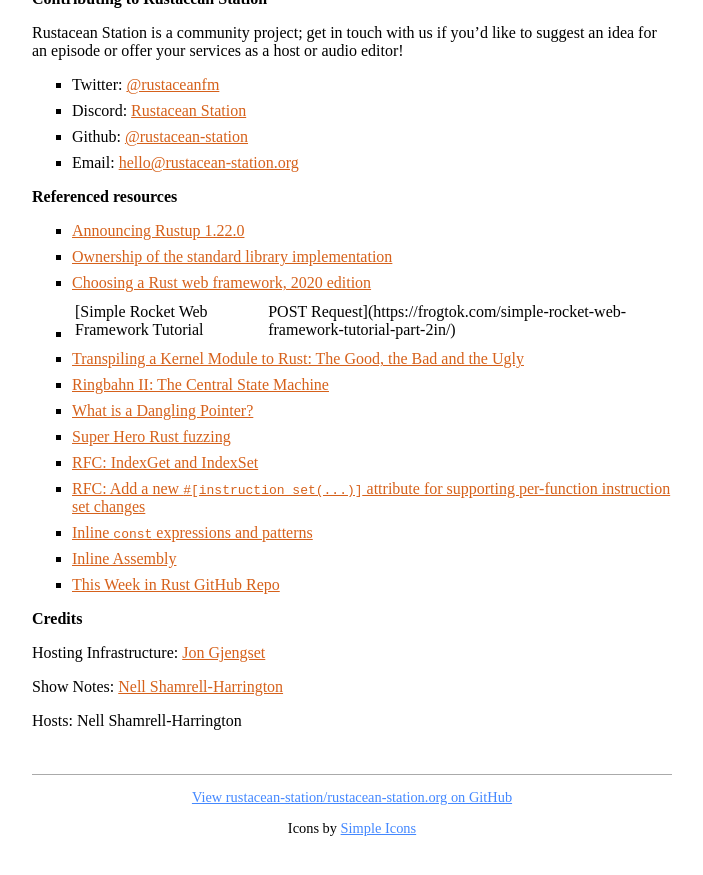
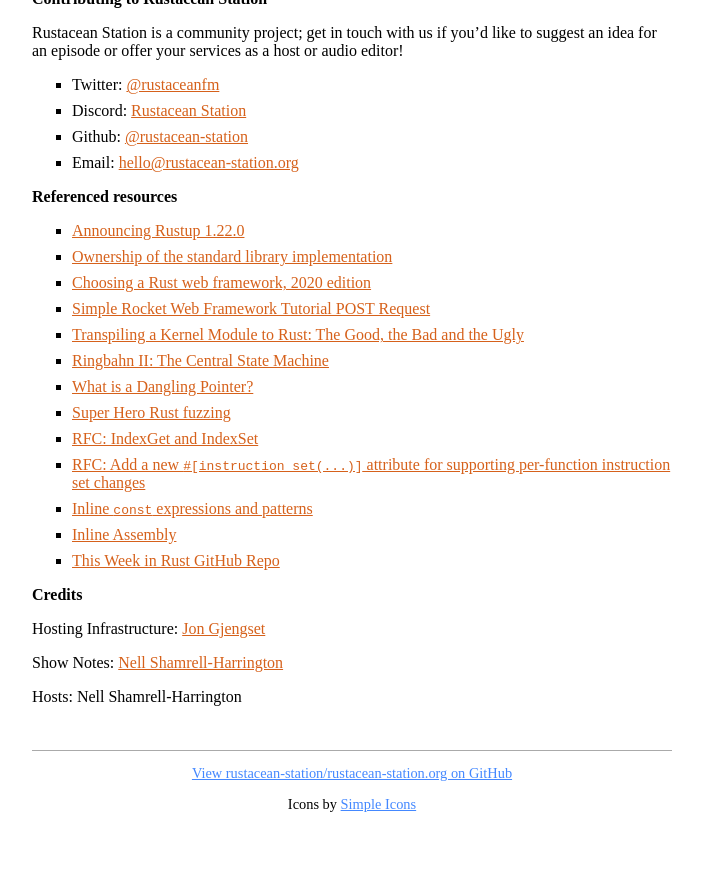
Before and after one commit to rustacean-station/rustacean-station.org, a Jekyll site: the page built from _episodes/021-twir-346.md, in a window 1280 px wide and 900 px high, scrolled down 741 px. Shown: the top 875 px of the window, without its empty margins (288-991 px from the left). Built offline with Jekyll 4.4.1, drawn with Linux system fonts in a browser that asks for light colours.

Commit message:
correct feed formatting error
Signed-off-by: Nell Shamrell <nellshamrell@gmail.com>

```diff
--- a/_episodes/021-twir-346.md
+++ b/_episodes/021-twir-346.md
@@ -32,7 +32,7 @@
 * [Announcing Rustup 1.22.0](https://blog.rust-lang.org/2020/07/06/Rustup-1.22.0.html)
 * [Ownership of the standard library implementation](https://blog.rust-lang.org/2020/07/06/Rustup-1.22.0.html)
 * [Choosing a Rust web framework, 2020 edition](https://www.lpalmieri.com/posts/2020-07-04-choosing-a-rust-web-framework-2020-edition/)
-* [Simple Rocket Web Framework Tutorial | POST Request](https://frogtok.com/simple-rocket-web-framework-tutorial-part-2in/)
+* [Simple Rocket Web Framework Tutorial POST Request](https://frogtok.com/simple-rocket-web-framework-tutorial-part-2in/)
 * [Transpiling a Kernel Module to Rust: The Good, the Bad and the Ugly](https://immunant.com/blog/2020/06/kernel_modules/)
 * [Ringbahn II: The Central State Machine](https://without.boats/blog/ringbahn-ii/)
 * [What is a Dangling Pointer?](https://medium.com/swlh/what-is-a-dangling-pointer-2773d49cf86c)
```
